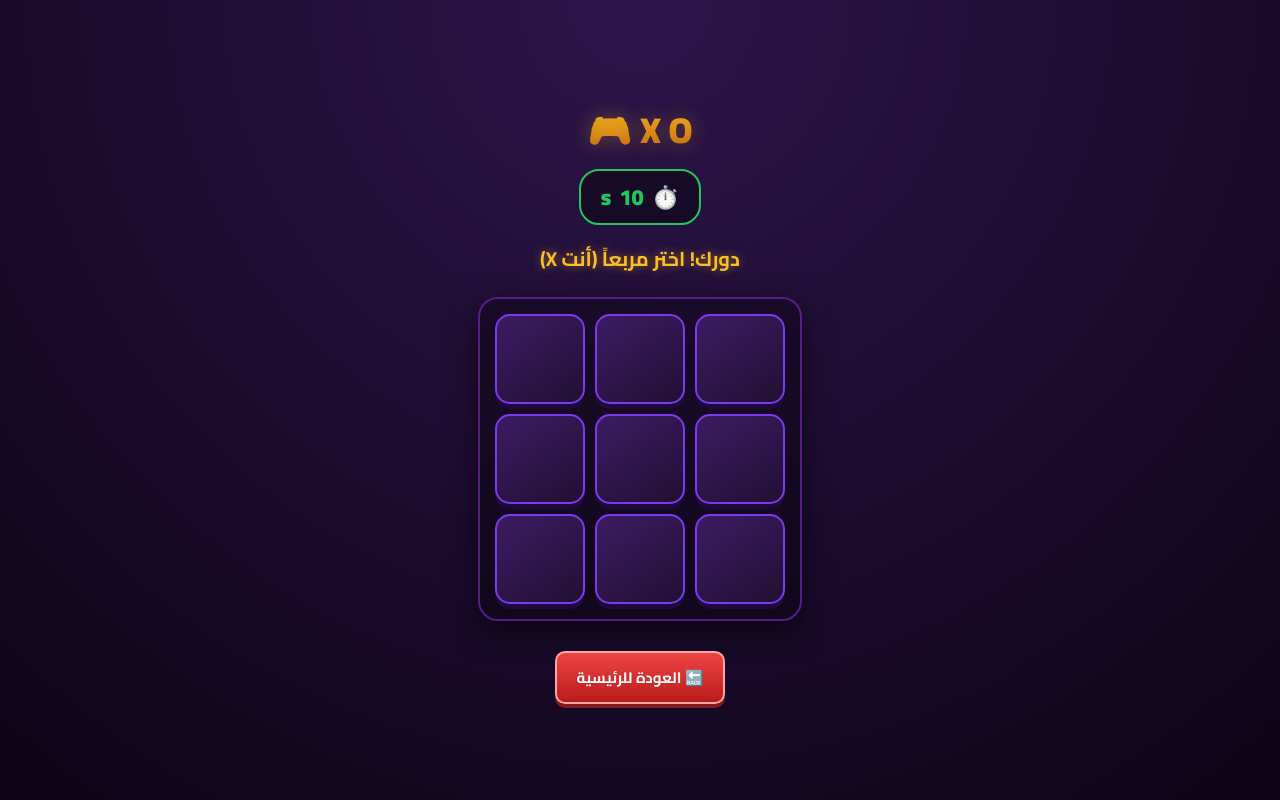
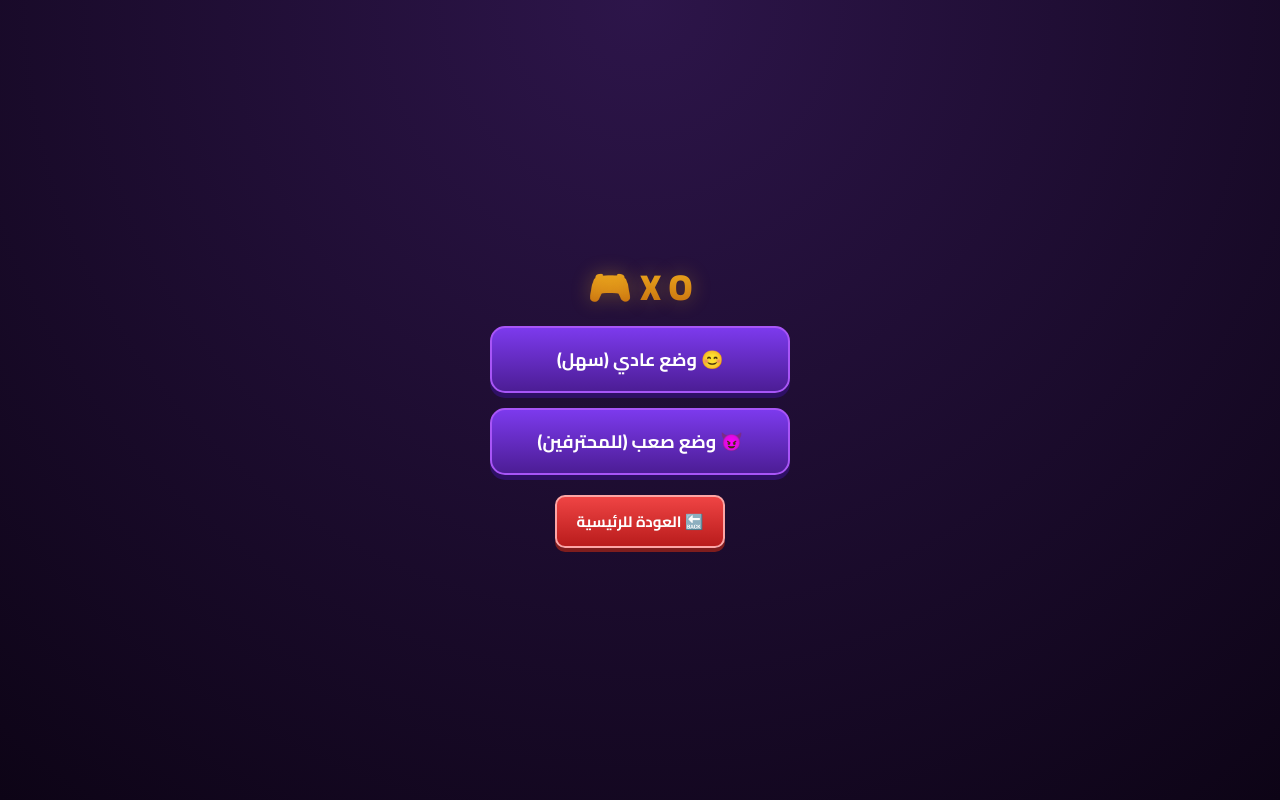
Before and after one commit to abosabir/abo-sabir-games, a plain HTML site: page x_o.html in a window 1280 px wide. Drawn offline with Linux system fonts and the light colour scheme.

Commit message:
Update x_o.html

```diff
--- a/x_o.html
+++ b/x_o.html
@@ -26,6 +26,31 @@
             margin-bottom: 5px;
             text-shadow: 0 0 20px rgba(251, 191, 36, 0.3);
         }
+        /* استایل منوی انتخاب سطح */
+        .menu-container {
+            display: flex;
+            flex-direction: column;
+            gap: 15px;
+            width: 100%;
+            max-width: 300px;
+            margin-bottom: 20px;
+        }
+        .btn-menu {
+            background: linear-gradient(to bottom, #7c3aed, #4c1d95);
+            border: 2px solid #a855f7;
+            border-radius: 15px;
+            padding: 15px;
+            font-size: 18px;
+            font-weight: bold;
+            color: white;
+            cursor: pointer;
+            box-shadow: 0 5px 0 #2e1065;
+            transition: 0.2s;
+        }
+        .btn-menu:active { transform: translateY(4px); box-shadow: 0 1px 0 #2e1065; }
+        .btn-menu:hover { background: #6d28d9; }
+
+        /* باکس تایمر */
         .timer-box {
             font-size: 22px;
             font-weight: 900;
@@ -36,7 +61,7 @@
             border-radius: 20px;
             border: 2px solid #22c55e;
             transition: all 0.3s;
-            display: flex;
+            display: none; /* مخفی در منو */
             align-items: center;
             gap: 8px;
         }
@@ -57,9 +82,10 @@
             text-align: center;
             min-height: 30px;
             text-shadow: 0 0 10px rgba(251, 191, 36, 0.5);
+            display: none;
         }
         .board {
-            display: grid;
+            display: none; /* مخفی در منو */
             grid-template-columns: repeat(3, 1fr);
             gap: 10px;
             background: rgba(0,0,0,0.3);
@@ -134,8 +160,16 @@
 <body>
 
     <div class="header-title">X O 🎮</div>
+
+    <!-- منوی انتخاب سطح بازی -->
+    <div class="menu-container" id="mainMenu">
+        <button class="btn-menu" onclick="startGame('normal')">😊 وضع عادي (سهل)</button>
+        <button class="btn-menu" onclick="startGame('hard')">😈 وضع صعب (للمحترفين)</button>
+    </div>
+
+    <!-- بخش بازی (در ابتدا مخفی است) -->
     <div class="timer-box" id="timerBox">⏱️ <span id="timerText">15</span>s</div>
-    <div class="status" id="statusText">دورك! اختر مربعاً (أنت X)</div>
+    <div class="status" id="statusText"></div>
 
     <div class="board" id="board">
         <div class="cell" data-index="0"></div>
@@ -149,21 +183,27 @@
         <div class="cell" data-index="8"></div>
     </div>
 
-    <button class="btn-restart" id="restartBtn" onclick="startGame()">🔄 العب مرة أخرى</button>
+    <button class="btn-restart" id="restartBtn" onclick="restartGame()">🔄 العب مرة أخرى</button>
+
     <a href="index.html" class="btn-back">🔙 العودة للرئيسية</a>
 
     <script>
+        // --- متغیرهای اصلی ---
         const statusText = document.getElementById('statusText');
         const cells = document.querySelectorAll('.cell');
         const restartBtn = document.getElementById('restartBtn');
         const timerText = document.getElementById('timerText');
         const timerBox = document.getElementById('timerBox');
+        const mainMenu = document.getElementById('mainMenu');
+        const board = document.getElementById('board');
 
         let boardState = ['', '', '', '', '', '', '', '', ''];
-        let gameActive = true;
+        let gameActive = false;
+        let currentDifficulty = 'normal'; // normal یا hard
         const HUMAN = 'X';
         const BOT = 'O';
 
+        // --- متغیرهای تایمر ---
         let timeLeft = 15;
         let timerInterval = null;
         const MAX_TIME = 15;
@@ -190,7 +230,22 @@
             "لا فائز! 🎯 لكن المرة القادمة لن أرحمك!"
         ];
 
-        function startGame() {
+        // --- شروع بازی (با انتخاب سختی) ---
+        function startGame(difficulty) {
+            currentDifficulty = difficulty;
+            mainMenu.style.display = 'none';
+            board.style.display = 'grid';
+            timerBox.style.display = 'flex';
+            statusText.style.display = 'block';
+
+            resetBoard();
+        }
+
+        function restartGame() {
+            resetBoard();
+        }
+
+        function resetBoard() {
             boardState = ['', '', '', '', '', '', '', '', ''];
             gameActive = true;
             statusText.innerText = "دورك! اختر مربعاً (أنت X)";
@@ -206,6 +261,7 @@
             resetTimer();
         }
 
+        // --- مدیریت تایمر ---
         function startTimer() {
             clearInterval(timerInterval);
             timeLeft = MAX_TIME;
@@ -250,6 +306,7 @@
             cells.forEach(cell => cell.onclick = null);
         }
 
+        // --- کلیک روی خانه‌ها ---
         function handleCellClick(cell) {
             const index = parseInt(cell.getAttribute('data-index'));
             if (!gameActive || boardState[index] !== '') return;
@@ -268,10 +325,15 @@
             setTimeout(botMove, 600);
         }
 
+        // --- حرکت ربات ---
         function botMove() {
             let moveIndex = -1;
 
-            if (Math.random() < 0.7) {
+            // اگر حالت سخت باشد، همیشه از هوش مصنوعی استفاده می‌کند
+            // اگر حالت عادی باشد، ۷۰٪ هوشمند و ۳۰٪ شانسی بازی می‌کند
+            let useAI = (currentDifficulty === 'hard') || (Math.random() < 0.7);
+
+            if (useAI) {
                 let bestScore = -Infinity;
                 for (let i = 0; i < boardState.length; i++) {
                     if (boardState[i] === '') {
@@ -303,6 +365,7 @@
             startTimer();
         }
 
+        // --- هوش مصنوعی (Minimax) ---
         function minimax(board, depth, isMaximizing) {
             let result = checkWinnerForMinimax(board);
             if (result !== null) {
@@ -347,6 +410,7 @@
             return null;
         }
 
+        // --- بررسی نتیجه ---
         function checkResult() {
             let roundWon = false;
             let winCombo = null;
@@ -389,8 +453,6 @@
 
             return false;
         }
-
-        startGame();
     </script>
 </body>
 </html>
```
